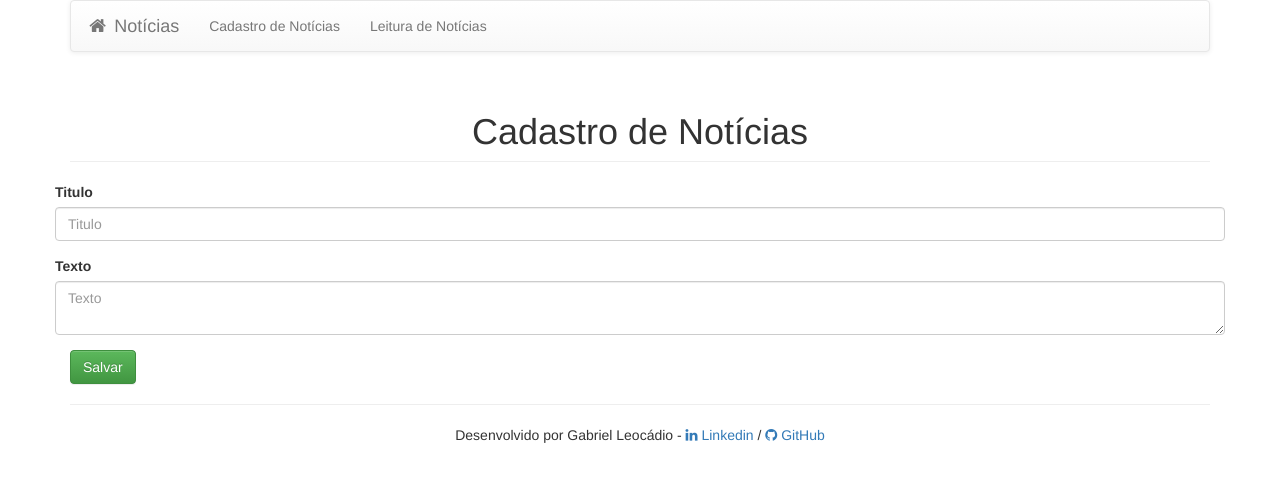
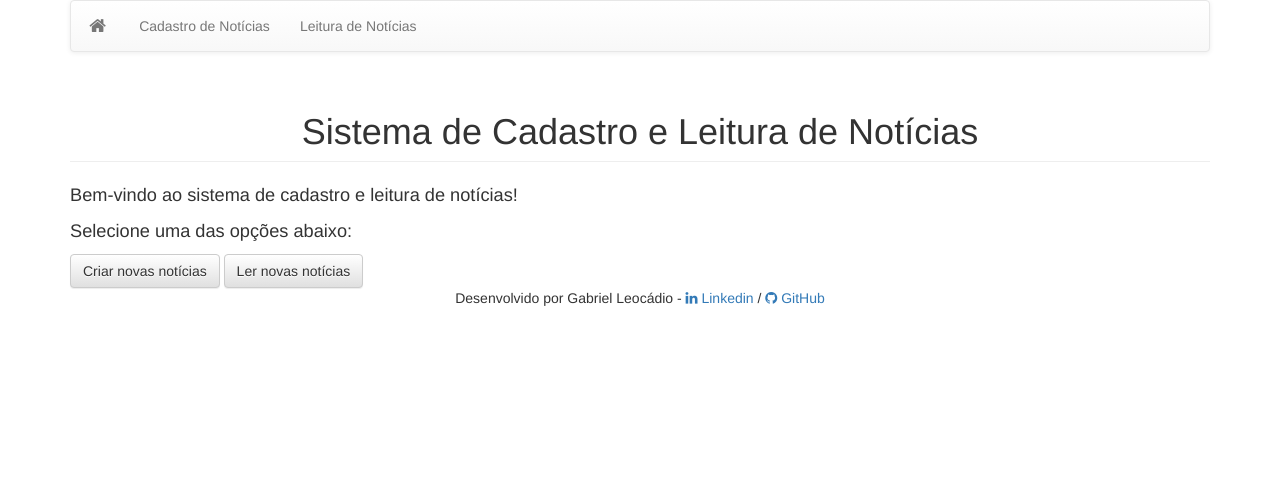
Before and after one commit to Leocadio94/teste_voxus, a PHP site: page / in a window 1280 px wide. Shown: the top 482 px of the page. Run offline with PHP 8.4, Linux system fonts and the light colour scheme; some libraries are stand-ins or nearby versions.

Commit message:
Página Inicial e outros ajustes

```diff
--- a/css/styles.css
+++ b/css/styles.css
@@ -1,9 +1,20 @@
+p {
+	font-size: 1.3em;
+}
+
 .btn {
-  background-color: rgba(0, 60, 40, 1);
-  padding-botton: 20px;
+	padding-botton: 20px;
 }
 
 .btn:hover {
-  transition: 0.3s;
-  box-shadow: 5px 5px 5px #000000;
+  	transition: 0.3s;
+  	box-shadow: 5px 5px 5px #000000;
 }
+
+.btn-default {
+	background-color: #DEE2E3;
+}
+
+.btn-success {
+  	background-color: #3AD91E;
+}
--- a/index.php
+++ b/index.php
@@ -1,36 +1,3 @@
-<?php
-
-    require 'lib/conexao.php';
-
-    if (!empty($_POST)) {
-        $erroTitulo = null;
-        $erroTexto = null;
-
-        $titulo = $_POST['titulo'];
-        $texto = $_POST['texto'];
-
-        $valido = true;
-        if (empty($titulo)) {
-            $erroTitulo = 'Por favor, preencha o campo Titulo!';
-            $valido = false;
-        }
-
-        if (empty($texto)) {
-            $erroTexto = 'Por favor, preencha o campo Texto!';
-            $valido = false;
-        }
-
-        if ($valido) {
-            $pdo = Conexao::connect();
-            $pdo->setAttribute(PDO::ATTR_ERRMODE, PDO::ERRMODE_EXCEPTION);
-            $sql = "INSERT INTO noticia (titulo,texto) values(?, ?)";
-            $q = $pdo->prepare($sql);
-            $q->execute(array($titulo,$texto));
-            Conexao::disconnect();
-            header("Location: ver_noticias.php");
-        }
-    }
-?>
 <!DOCTYPE html>
 <html>
     <head>
@@ -55,37 +22,20 @@
               <?php require 'templates/navegacao.php' ?>
               <div class="row">
                 <div class="col-lg-12">
-                    <h1 class="page-header text-center">Cadastro de Notícias</h1>
-
-                    <form class="form-horizontal" action="index.php" method="post">
-                        <div class="form-group <?php echo !empty($erroTitulo)?'error':'';?>">
-                            <label>Titulo</label>
-                            <div class="controls">
-                                <input class="form-control" name="titulo" type="text"  placeholder="Titulo" value="<?php echo !empty($titulo)?$titulo:'';?>">
-                                <?php if (!empty($erroTitulo)): ?>
-                                    <span class="help-inline"><?php echo $erroTitulo;?></span>
-                                <?php endif; ?>
-
-                            </div>
-                        </div>
-                        <div class="form-group <?php echo !empty($erroTexto)?'error':'';?>">
-                            <label>Texto</label>
-                            <div class="controls">
-                                <textarea class="form-control" name="texto" type="text" placeholder="Texto" value="<?php echo !empty($texto)?$texto:'';?>"></textarea>
-                                <?php if (!empty($erroTexto)): ?>
-                                    <span class="help-inline"><?php echo $erroTexto;?></span>
-                                <?php endif;?>
-                            </div>
-                        </div>
-                        <button type="submit" class="btn btn-success">Salvar</button>
-                    </form>
+                    <h1 class="page-header text-center">Sistema de Cadastro e Leitura de Notícias</h1>
+                    <p>Bem-vindo ao sistema de cadastro e leitura de notícias!</p>
+                    <p>Selecione uma das opções abaixo:</p>
+                    <a href="create_noticias.php" class="btn btn-default">Criar novas notícias</a>
+                    <a href="read_noticias.php" class="btn btn-default">Ler novas notícias</a>
+                    </div>
                     <hr/>
                     <?php require 'templates/footer.php' ?>
                 </div>
             </div>
         </div>
 
-        <script src="https://code.jquery.com/jquery-1.12.0.min.js"></script>
+        <script src="https://code.jquery.com/jquery-2.2.4.js"></script>
         <script src="https://maxcdn.bootstrapcdn.com/bootstrap/3.3.6/js/bootstrap.min.js"></script>
+        <script src="js/script.js"></script>
     </body>
 </html>
--- /dev/null
+++ b/js/script.js
@@ -0,0 +1,10 @@
+$(document).ready(function() {
+	var pathname = window.location.pathname;
+
+	if (pathname == "/teste_voxus/create_noticias.php") {
+		$("#menu1").addClass('active');
+	} else if (pathname == "/teste_voxus/read_noticias.php") {
+		$("#menu2").addClass('active');
+	}
+
+});
--- a/ver_noticias.php
+++ b/read_noticias.php
@@ -25,7 +25,7 @@
                     <h1 class="page-header text-center">Leitura de Notícias</h1>
 
                     <div class="row">
-                        <table class="table table-striped table-bordered">
+                        <table class="table table-striped table-bordered table-hover">
                             <thead>
                                 <tr>
                                     <th>Titulo</th>
@@ -54,7 +54,8 @@
             </div>
         </div>
 
-        <script src="https://code.jquery.com/jquery-1.12.0.min.js"></script>
+        <script src="https://code.jquery.com/jquery-2.2.4.js"></script>
         <script src="https://maxcdn.bootstrapcdn.com/bootstrap/3.3.6/js/bootstrap.min.js"></script>
+        <script src="js/script.js"></script>
     </body>
 </html>
--- a/templates/navegacao.php
+++ b/templates/navegacao.php
@@ -7,12 +7,12 @@
         <span class="icon-bar"></span>
         <span class="icon-bar"></span>
       </button>
-      <a class="navbar-brand" href="index.php"><i class="fa fa-home fa-fw"> </i> Notícias</a>
+      <a id="home" class="navbar-brand active" href="index.php"><i class="fa fa-home fa-fw"> </i></a>
     </div>
     <div id="navbar" class="navbar-collapse collapse">
       <ul class="nav navbar-nav">
-        <li><a href="index.php">Cadastro de Notícias</a></li>
-        <li><a href="ver_noticias.php">Leitura de Notícias</a></li>
+        <li id="menu1"><a href="create_noticias.php">Cadastro de Notícias</a></li>
+        <li id="menu2"><a href="read_noticias.php">Leitura de Notícias</a></li>
       </ul>
     </div>
   </div>
```
Also changed, not shown: create_noticias.php (added, +94 -0 lines).
